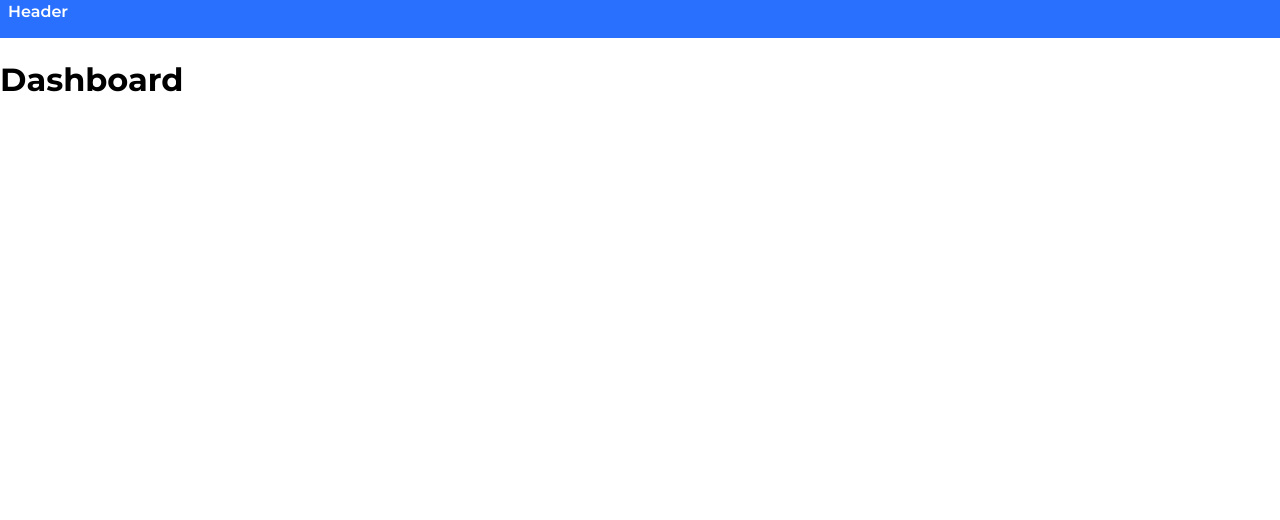
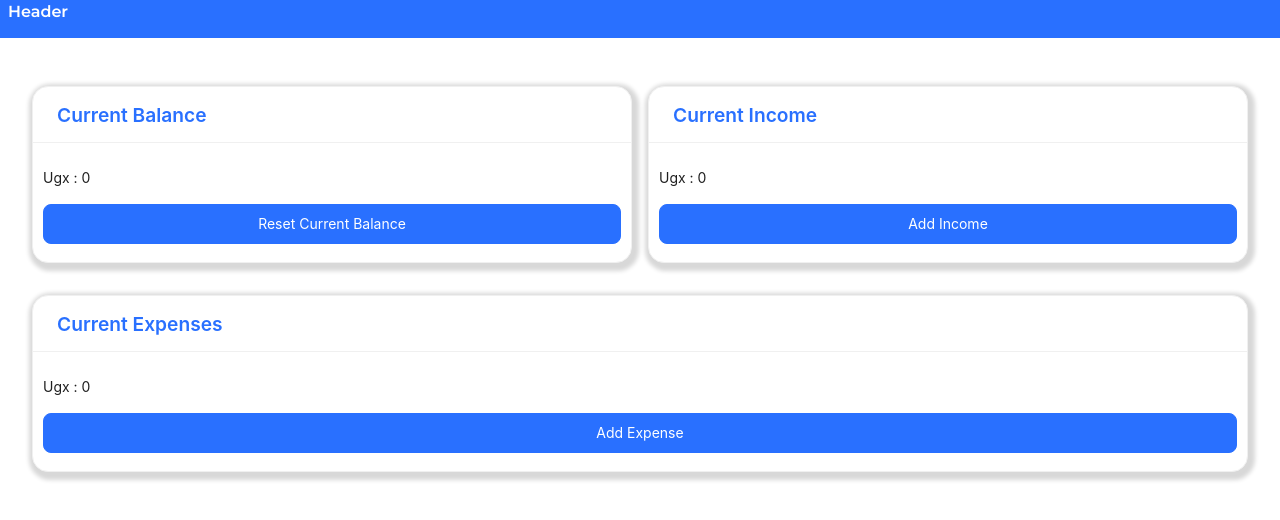
Before and after one commit to Flash-R/financily, a React (Vite) app: page /Dashboard in a window 1280 px wide. Shown: the top 520 px of the page. Built offline with nearby package versions, Linux system fonts and the light colour scheme; no server answers.

Commit message:
Completed the cards

```diff
--- a/package.json
+++ b/package.json
@@ -10,6 +10,7 @@
     "preview": "vite preview"
   },
   "dependencies": {
+    "antd": "^5.15.1",
     "firebase": "^10.8.1",
     "react": "^18.2.0",
     "react-dom": "^18.2.0",
--- /dev/null
+++ b/src/Components/Cards/index.jsx
@@ -0,0 +1,27 @@
+import React from 'react'
+import "./style.css"
+import { Row, Card } from 'antd'
+import Button from '../Button/index'
+
+function Cards({showIncomeModal, showExpenseModal, hideIncomeModal, hideExpenseModal}) {
+  return (
+    <div>
+        <Row className='cards-row'>
+            <Card className='my-card' title={"Current Balance"}>
+              <p className='my-card-p'>Ugx : 0</p>
+              <Button text="Reset Current Balance" blue={true} />
+            </Card>
+            <Card className='my-card' title={"Current Income"}>
+              <p className='my-card-p'>Ugx : 0</p>
+              <Button text="Add Income" blue={true} onclick={showIncomeModal} />
+            </Card>
+            <Card className='my-card' title={"Current Expenses"}>
+              <p className='my-card-p'>Ugx : 0</p>
+              <Button text="Add Expense" blue={true} onclick={showExpenseModal} />
+            </Card>
+        </Row>
+    </div>
+  )
+}
+
+export default Cards
--- /dev/null
+++ b/src/Components/Cards/style.css
@@ -0,0 +1,30 @@
+.cards-row{
+    display: flex;
+    flex-wrap: wrap;
+    gap: 16px;
+    padding: 1rem 2rem;
+    justify-content: space-between;
+    margin: 2rem auto;
+    /* width: 90%; */
+    font-family: "Montserrat", sans-serif;
+}
+
+.my-card{
+    min-width: 400px;
+    box-shadow: 2px 3px 4px 5px var(--gray-shadow);
+    margin-bottom: 1rem;
+    flex: 1;
+    border-radius: 1rem;
+}
+.ant-card-head-title{
+    font-weight: 600;
+    color: var(--theme);
+    font-size: 1.2rem;
+}
+.my-card-p{
+    margin: 15px 0px !important;
+
+}
+.ant-card-body{
+    padding: 10px !important;
+}
--- a/src/Components/Header/style.css
+++ b/src/Components/Header/style.css
@@ -7,6 +7,7 @@
     display: flex;
     justify-content: space-between;
     align-items: center;
+    z-index: 20;
 }
 
 .navbar .title{
--- a/src/Pages/Dashboard.jsx
+++ b/src/Pages/Dashboard.jsx
@@ -1,9 +1,40 @@
-import React from 'react'
+import React, { useState } from 'react'
+import Cards from '../Components/Cards'
+import { Modal } from 'antd';
 
 function Dashboard() {
+  const [isIncomeModalVisible, setIsIncomeModalVisible] = useState(false);
+  const [isExpenseModalVisible, setIsExpenseModalVisible] = useState(false);
+
+  function showIncomeModal() {
+    setIsIncomeModalVisible(true);
+  }
+  function showExpenseModal() {
+    setIsExpenseModalVisible(true);
+  }
+  function hideIncomeModal() {
+    setIsIncomeModalVisible(false);
+  }
+  function hideExpenseModal() {
+    setIsExpenseModalVisible(false);
+  }
   return (
     <div>
-      <h1>Dashboard</h1>
+      <Cards showIncomeModal={showIncomeModal}
+        showExpenseModal={showExpenseModal}
+        hideIncomeModal={hideIncomeModal}
+        hideExpenseModal={hideExpenseModal}
+      />
+      <Modal
+        visible={isIncomeModalVisible}
+        onCancel={hideIncomeModal}
+        footer={null}
+      >Income</Modal>
+      <Modal
+        visible={isExpenseModalVisible}
+        onCancel={hideExpenseModal}
+        footer={null}
+      >Expense</Modal>
     </div>
   )
 }
```
Also changed, not shown: src/Components/Modal/AddExpense.jsx (added), src/Components/Modal/Addincome.jsx (added), 1 other file (tests, documents, lock files or other folders).
